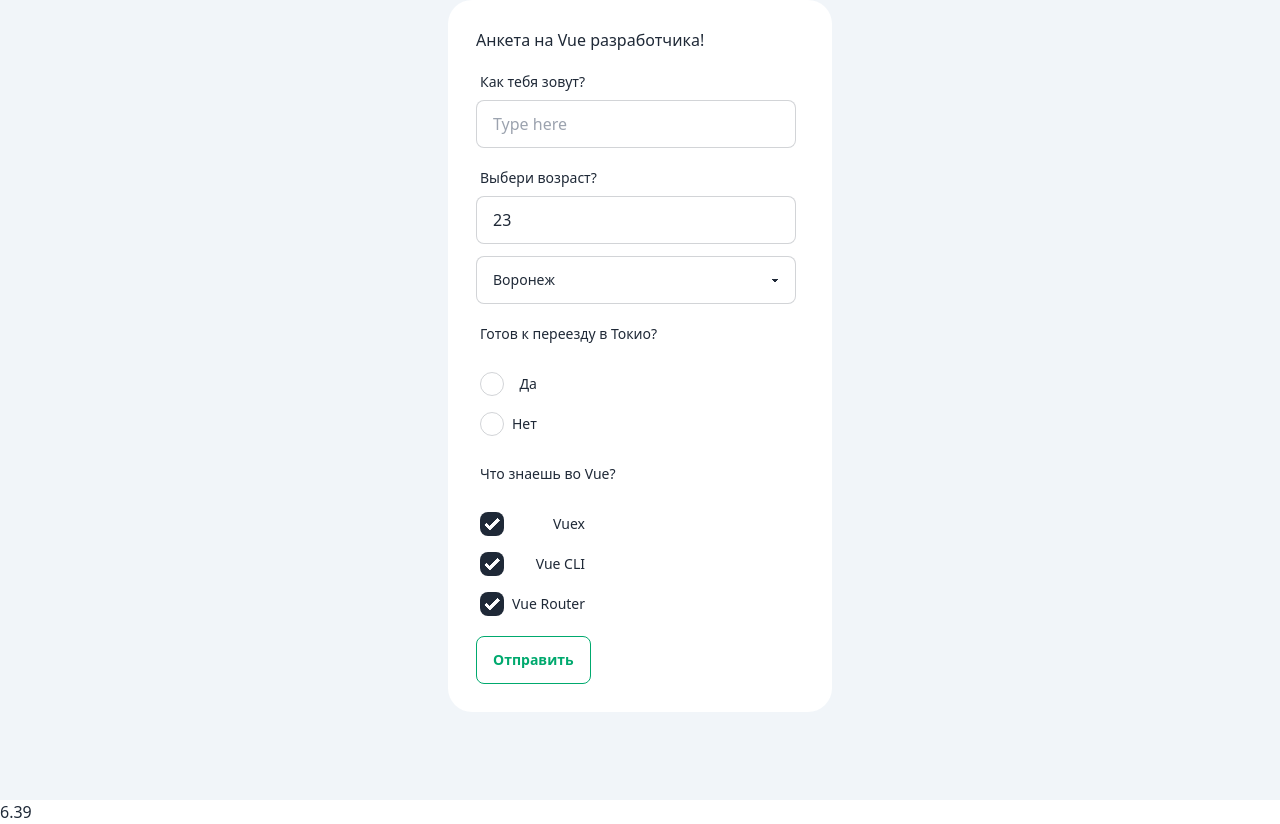
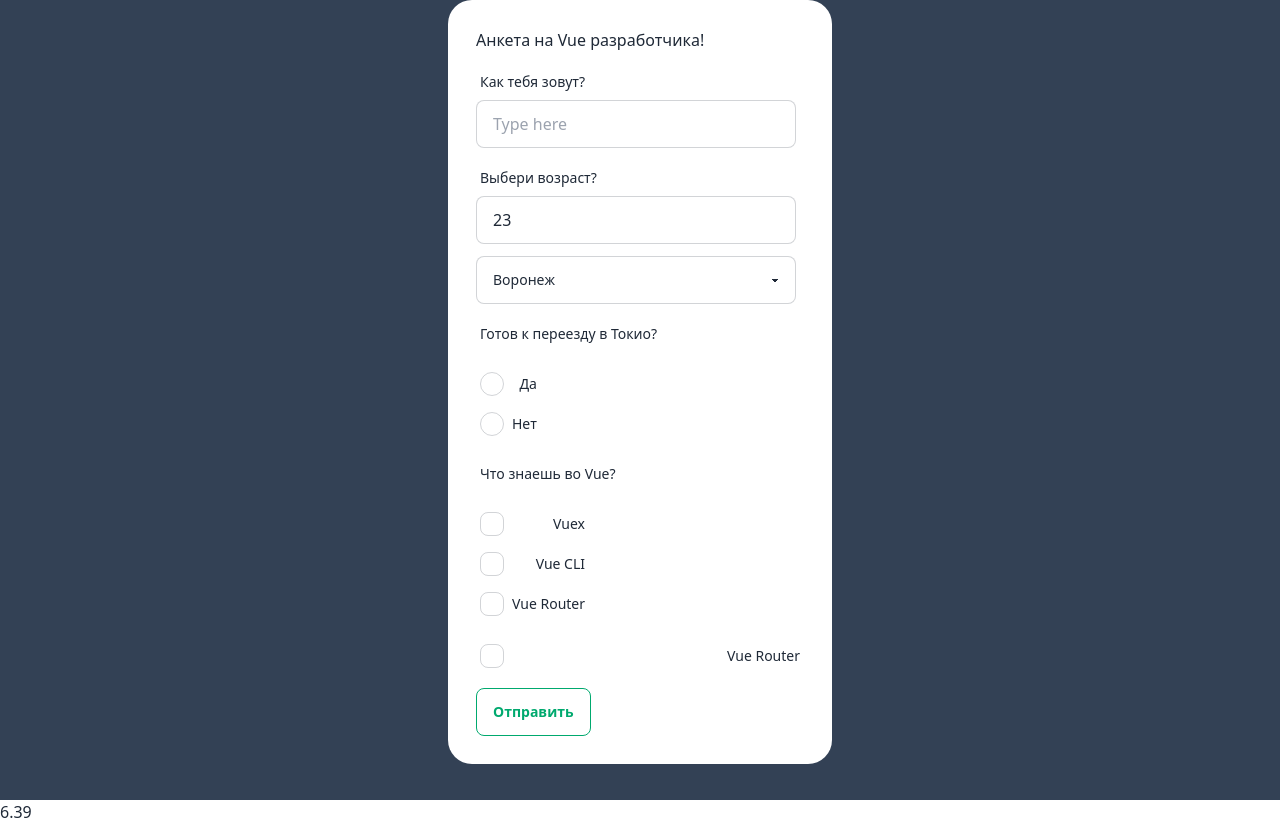
Before and after one commit to EvgenyChernov/vue-yt, a Vue app: page / in a window 1280 px wide. Built offline with nearby package versions, Linux system fonts and the light colour scheme.

Commit message:
Работа с Чек боксами групповыми и одиночными

```diff
--- a/public/index.html
+++ b/public/index.html
@@ -8,7 +8,7 @@
     <title><%= htmlWebpackPlugin.options.title %></title>
 </head>
 <body>
-<div id="app" class="bg-slate-100"></div>
+<div id="app" class="bg-slate-700"></div>
 </body>
 </html>
 6.39
--- a/src/App.vue
+++ b/src/App.vue
@@ -49,18 +49,22 @@
         </div>
         <div class="form-control w-max ">
           <label class="label cursor-pointer space-x-2">
-            <input type="checkbox" checked="checked" class="checkbox"/>
+            <input type="checkbox" checked="checked" v-model="skills" name="skills" value="Vuex" class="checkbox"/>
             <span class="label-text">Vuex</span>
           </label>
           <label class="label cursor-pointer space-x-2">
-            <input type="checkbox" checked="checked" class="checkbox"/>
+            <input type="checkbox" v-model="skills" name="skills" value="Vue-CLI" class="checkbox"/>
             <span class="label-text">Vue CLI</span>
           </label>
           <label class="label cursor-pointer space-x-2">
-            <input type="checkbox" checked="checked" class="checkbox"/>
+            <input type="checkbox" v-model="skills" name="skills" value="Vue-Router" class="checkbox"/>
             <span class="label-text">Vue Router</span>
           </label>
         </div>
+        <label class="label cursor-pointer space-x-2">
+          <input type="checkbox" v-model="agree" class="checkbox"/>
+          <span class="label-text">Vue Router</span>
+        </label>
         <button type="submit" class="btn btn-outline btn-success">Отправить</button>
       </form>
     </div>
@@ -75,7 +79,9 @@ export default {
       name: '',
       age: 23,
       city: 'vrn',
-      relocate: null
+      relocate: null,
+      skills: [],
+      agree: false
     }
   },
   methods: {
@@ -85,6 +91,8 @@ export default {
       console.log('Age:' + this.age)
       console.log('City:' + this.city)
       console.log('Relocate:' + this.relocate)
+      console.log('Skills:' + this.skills)
+      console.log('Agree:' + this.agree)
       console.groupEnd()
     }
   }
```
